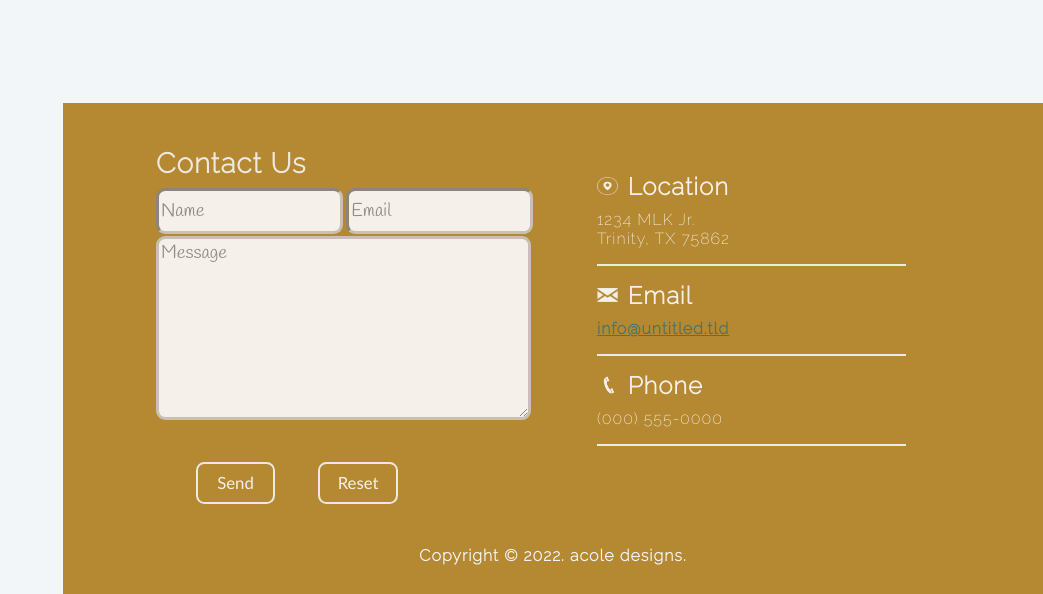
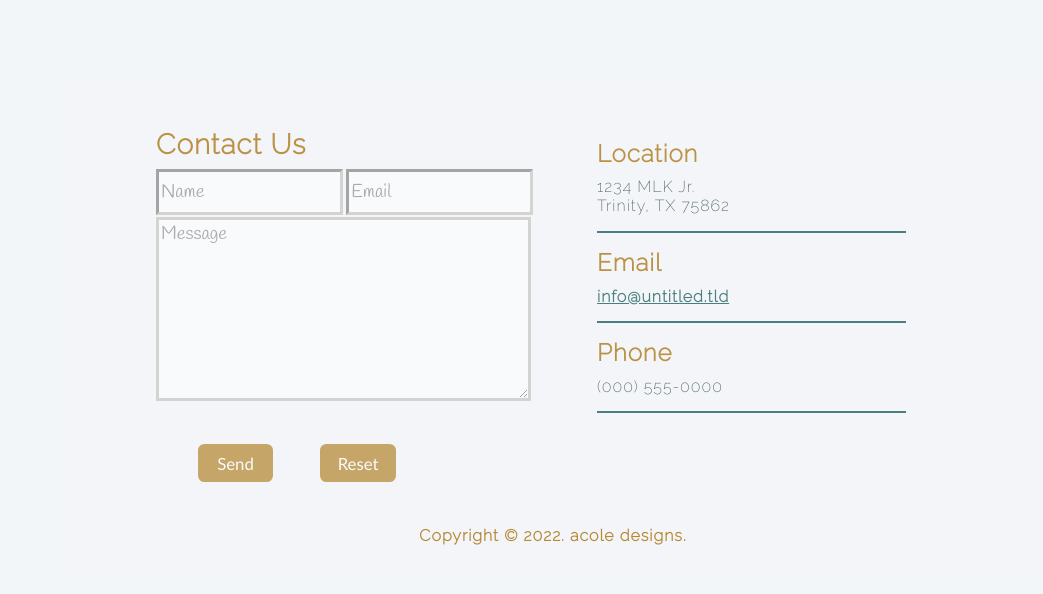
Before and after one commit to a-cole55/sample-TCC-site, a plain HTML site: page index.html in a window 1280 px wide. Shown: the part 2911-3505 px from the top of the page, without its empty margins (237-1280 px from the left). Drawn offline with Linux system fonts and the light colour scheme; a web font is replaced by a local one.

Commit message:
contact section color change

```diff
--- a/index.html
+++ b/index.html
@@ -267,7 +267,7 @@
                             <!-- Contact -->
                             <div class="contactBox">
                                 <section>
-                                    <img src="address_white_321974.png" alt="address icon">
+                                    <!-- <img src="address_white_321974.png" alt="address icon"> -->
                                     <h4>Location</h4>
                                     <p>
                                         1234 MLK Jr.<br />
@@ -275,19 +275,9 @@
                                     </p>
                                 </section>
                             </div>
-                            <!-- <div class="contactBox">
-                                <section>
-                                    <h3 class="icon solid fa-comment">Social</h3>
-                                    <p>
-                                        <a href="#">@untitled-corp</a><br />
-                                        <a href="#">linkedin.com/untitled</a><br />
-                                        <a href="#">facebook.com/untitled</a>
-                                    </p>
-                                </section>
-                            </div> -->
                             <div class="contactBox">
                                 <section>
-                                    <img src="email.png" alt="email icon">
+                                    <!-- <img src="email.png" alt="email icon"> -->
                                     <h4>Email</h4>
                                     <p>
                                         <a href="mailto:sdennis14@gmail.com">info@untitled.tld</a>
@@ -296,7 +286,7 @@
                             </div>
                             <div class="contactBox">
                                 <section>
-                                    <img src="phone.png" alt="phone icon">
+                                    <!-- <img src="phone.png" alt="phone icon"> -->
                                     <h4>Phone</h4>
                                     <p>
                                         (000) 555-0000
--- a/style.css
+++ b/style.css
@@ -485,7 +485,7 @@ ol{
   width: 95%;
   align-items: center;
   justify-content: space-evenly;
-  margin:-3% 0 4% 0;
+  margin:-3% 0 2% 0;
 }
 #committeeHeading{
   margin:2% 0;
@@ -566,54 +566,44 @@ ol{
 .blankBox > span{
   color:#472f17;
 }
-#contact{
-  background-color:#A66D00;
-  color:white;
-}
-
-#contact > h3{
-  color:white;
-}
-/* #contact > h4{
-  font-size:5rem;
-}
-#contact > li{
-  list-style-type:none;
-}
 /* Row */
 #contact{
   padding-bottom: 1%;
+  background-color: #F3F6F9;
 }
 .row {
   display: flex;
+  flex-direction: row;
   flex-wrap: wrap;
   box-sizing: border-box;
   align-items: center;
   justify-content: stretch;
   width:90%;
   opacity: 0.9;
+  color:#A66D00;
 }
 h5{
   font-size: 1.75rem;
-  color:#F3F6F9;
+  color:#A66D00;
   margin-bottom: 2%;
 }
 .form{
   width: 45%;
   margin: 5% 5% -3% 5%;
   display: inline-block;
+  background-color: #F3F6F9;
 }
 form {
   width:100%;
   margin:0;
-  /* opacity:0.95; */
+  background-color: #F3F6F9;
+  opacity:0.8;
 }
 form input{
   width:47%;
   margin-bottom: 0.5%;
   height:2.5em;
   font-family:'Handlee', sans-serif;
-  border-radius: 0.5em;
   border-color:#C0BBB7;
   border-width: 3px;
   font-size:1.15rem;
@@ -623,7 +613,6 @@ textarea{
   height:10em;
   font-family:'Handlee', sans-serif;
   color:black;
-  border-radius: 0.5em;
   border-color:#C0BBB7;
   border-width: 3px;
   font-size: 1.15rem;
@@ -652,22 +641,25 @@ textarea{
 .contactInfo{
   width:35%;
   display:inline-block;
-  margin: 3% 5% -3% 0;
+  margin: 0 0 -3% 0;
+  /* animation:slide 6s infinite; */
+  overflow: hidden;
 }
 .contactBox{
   margin-bottom:5%;
   height:100%;
+  color:#A66D00;
 }
 .contactBox h4{
   font-size:1.5rem;
   display: inline;
-  color:white;
+  color: #A66D00;
 }
 .contactBox p{
   font-size:1rem;
-  border-bottom: 2px solid #F3F6F9;
+  border-bottom: 2px solid #0B5351;
   padding:3% 0 5% 0;
-  color:white;
+  color:#092327;
 }
 .contactBox p > a{
   color:#0B5351;
@@ -689,8 +681,8 @@ textarea{
   transform: scale(1.25, 1.25);
 }
 footer{
-  background-color:#A66D00;
-  color:#F3F6F9;
+  background-color:#F3F6F9;
+  color:#A66D00;
   display:flex;
   flex-direction: column;
   justify-content: center;
```
